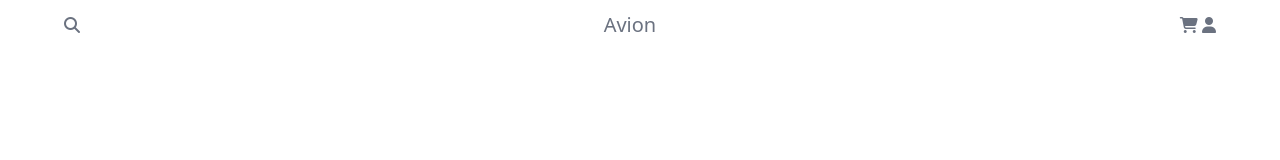
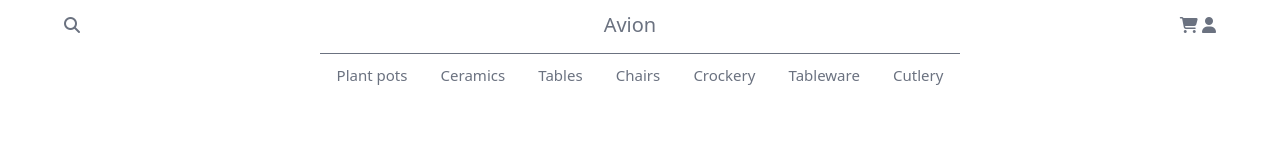
Before and after one commit to ParvizSodatov/vohidparviz, a website: page src/index.html in a window 1280 px wide. Drawn offline with Linux system fonts and the light colour scheme.

Commit message:
add header

```diff
--- a/src/index.html
+++ b/src/index.html
@@ -17,6 +17,15 @@
             <i class="fa-solid fa-user"></i>
         </div>
     </nav>
+    <ul class="md:flex justify-around text-[15px] w-[50%]  m-auto text-gray-500 mt-[1%] pt-[10px] border-t-[1px] border-solid border-t-gray-500  hidden">
+        <li>Plant pots</li>
+        <li>Ceramics</li>
+        <li>Tables</li>
+        <li>Chairs</li>
+        <li>Crockery</li>
+        <li>Tableware</li>
+        <li >Cutlery</li>
+    </ul>
    </header>
 </body>
 </html>
```
Also changed, not shown: src/output.css.
